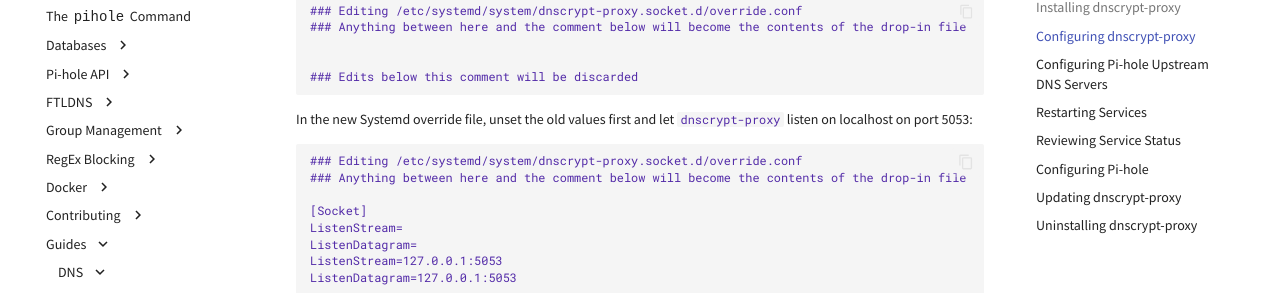
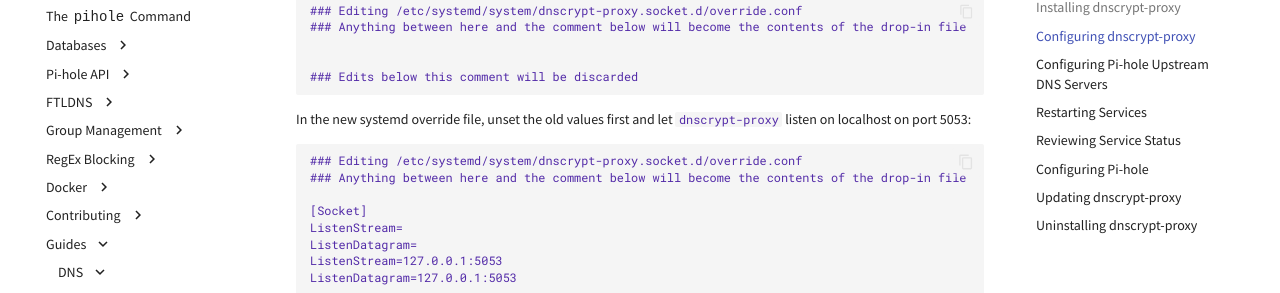
Before and after one commit to pi-hole/docs, an MkDocs documentation site: the page built from docs/guides/dns/dnscrypt-proxy.md, in a window 1280 px wide and 900 px high, scrolled down 581 px. Shown: the part 150-443 px from the top of the window. Built offline with MkDocs 1.6.1 and Material for MkDocs 9.7.7, drawn with Linux system fonts in a browser that asks for light colours; comment, search, counter and statistics services are not loaded.

````diff
--- a/docs/guides/dns/dnscrypt-proxy.md
+++ b/docs/guides/dns/dnscrypt-proxy.md
@@ -29,7 +29,7 @@ You will be greeted with an empty override file:
 ### Edits below this comment will be discarded
 ```
 
-In the new Systemd override file, unset the old values first and let `dnscrypt-proxy` listen on localhost on port 5053:
+In the new systemd override file, unset the old values first and let `dnscrypt-proxy` listen on localhost on port 5053:
 
 ```text
 ### Editing /etc/systemd/system/dnscrypt-proxy.socket.d/override.conf
````
